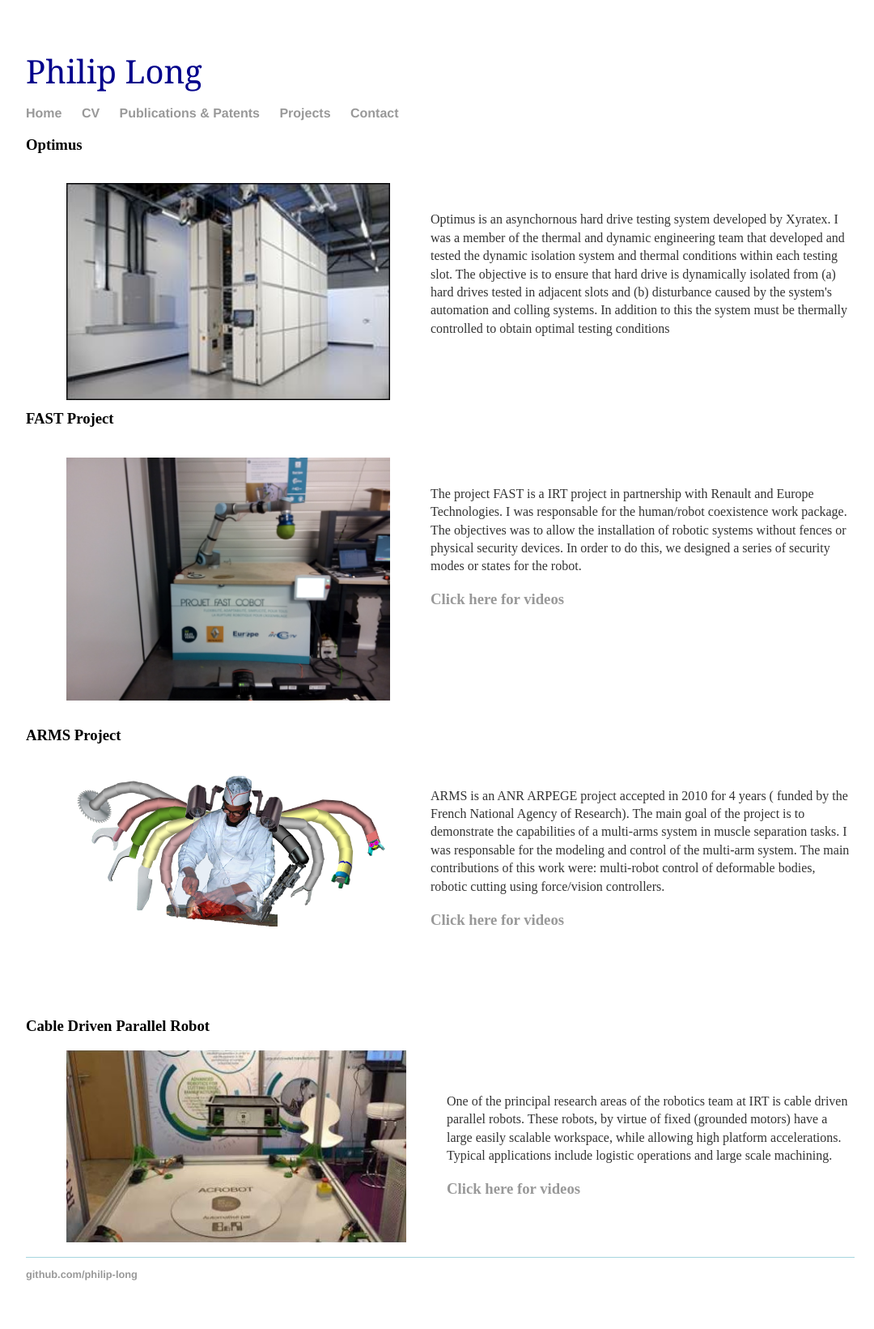
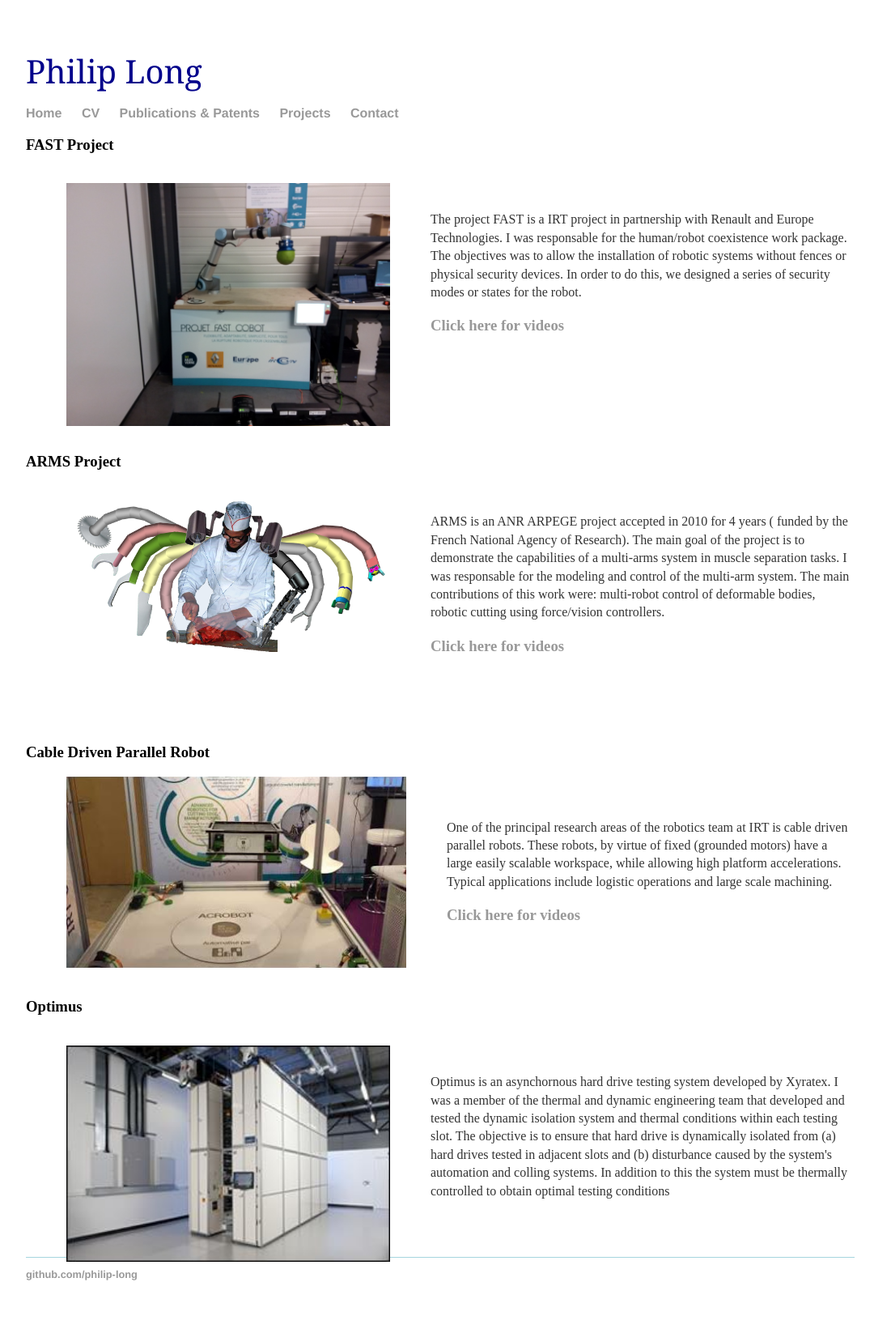
Before and after one commit to philip-long/philip-long.github.io, a Jekyll site: the page built from projects/index.html, in a window 1280 px wide. Shown: the whole page at 81% size, without its empty margins (96-1176 px from the left). Built offline with Jekyll 4.4.1, drawn with Linux system fonts in a browser that asks for light colours.

Commit message:
reordered

```diff
--- a/projects/index.html
+++ b/projects/index.html
@@ -5,24 +5,6 @@ title: Philip Long, PhD, Roboticist
 <div class="blurb">
 
 
- <h3> Optimus</h3>
-
-
-<br>
-        <img src="/images/optimus2.jpg" alt="arms_project" hspace="50" style="float: left;" width="400" />
-
-<br>
-
-    <p>
-    Optimus is an asynchornous hard drive testing system developed by Xyratex. I was a member of the thermal and dynamic engineering team that developed and tested the dynamic isolation system and thermal conditions within each testing slot. The objective is to ensure that hard drive is dynamically isolated from (a) hard drives tested in adjacent slots and (b) disturbance caused by the system's automation and colling systems. In addition to this the system must be thermally controlled to obtain optimal testing conditions
-
-    </p>
-
-<br>
-
-<br>
-
-    <br>
 
 
  <h3> FAST Project</h3>
@@ -87,4 +69,22 @@ title: Philip Long, PhD, Roboticist
 
      <br>        <br>     <br>
 
+
+
+ <h3> Optimus</h3>
+
+
+<br>
+        <img src="/images/optimus2.jpg" alt="arms_project" hspace="50" style="float: left;" width="400" />
+
+<br>
+
+    <p>
+    Optimus is an asynchornous hard drive testing system developed by Xyratex. I was a member of the thermal and dynamic engineering team that developed and tested the dynamic isolation system and thermal conditions within each testing slot. The objective is to ensure that hard drive is dynamically isolated from (a) hard drives tested in adjacent slots and (b) disturbance caused by the system's automation and colling systems. In addition to this the system must be thermally controlled to obtain optimal testing conditions
+
+    </p>
+
+<br>    <br>      <br>
+
+
 </div><!-- /.blurb -->
```
